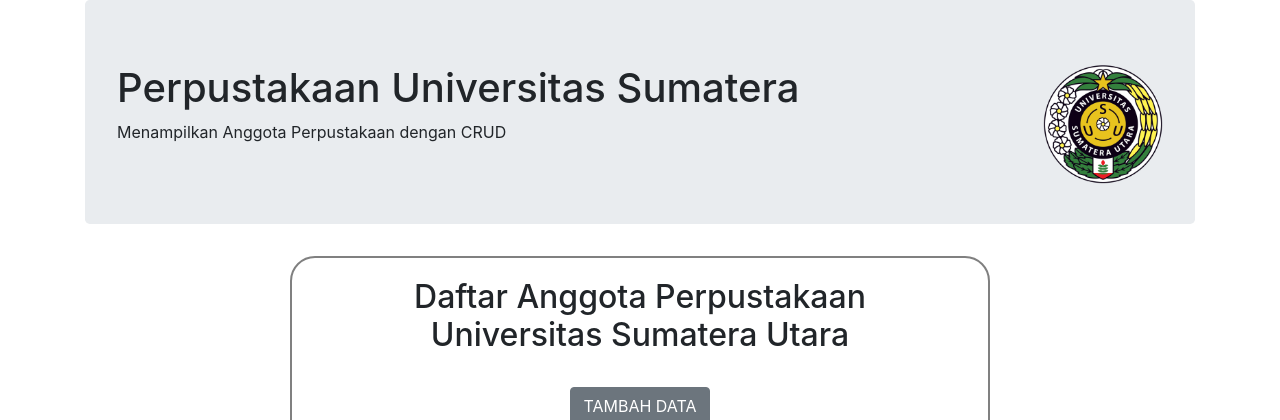
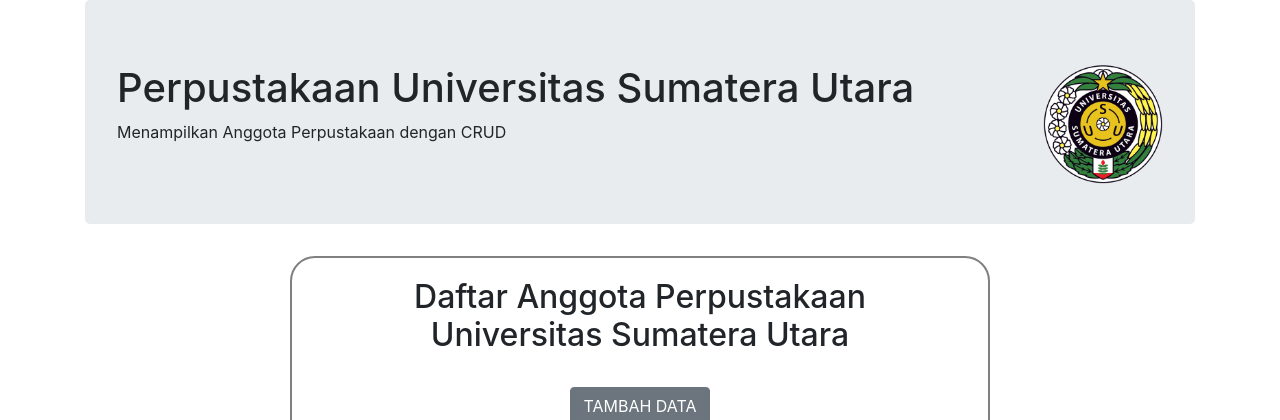
Before and after one commit to Huzaifahlais/lab_imk, a PHP site: page / in a window 1280 px wide. Shown: the top 420 px of the page. Run offline with PHP 8.4, Linux system fonts and the light colour scheme; data that the repository does not hold is empty; some libraries are stand-ins or nearby versions.

Commit message:
Update index.php
"kurang utara wkwkwk"

```diff
--- a/index.php
+++ b/index.php
@@ -38,7 +38,7 @@
 
 <div class="container">
   <div class="jumbotron">
-    <h1>Perpustakaan Universitas Sumatera<img src="./usu.png" width="120px" align="right" />  </h1>
+    <h1>Perpustakaan Universitas Sumatera Utara<img src="./usu.png" width="120px" align="right" />  </h1>
     <p>Menampilkan Anggota Perpustakaan dengan CRUD</p>
 
     </div>
```
